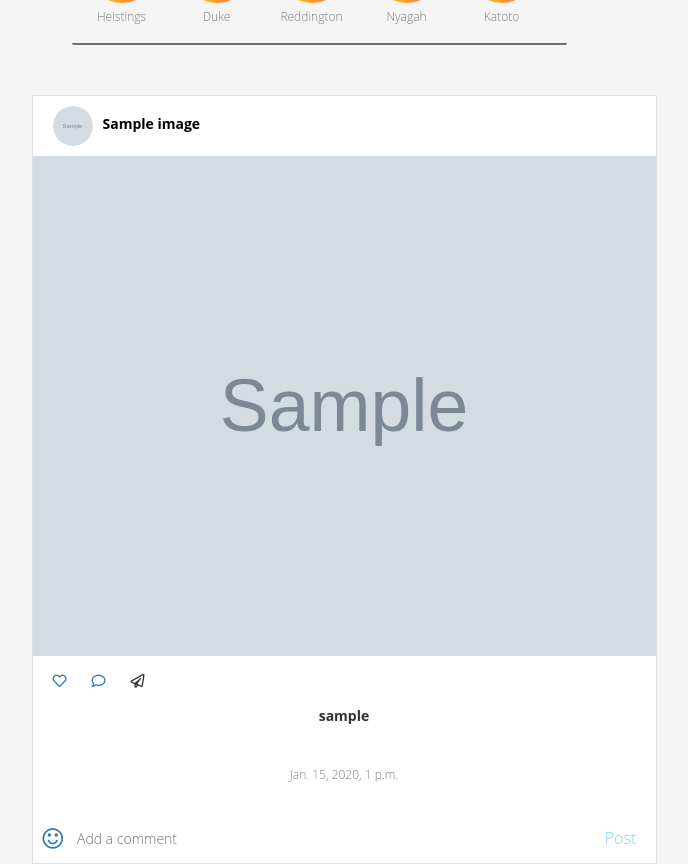
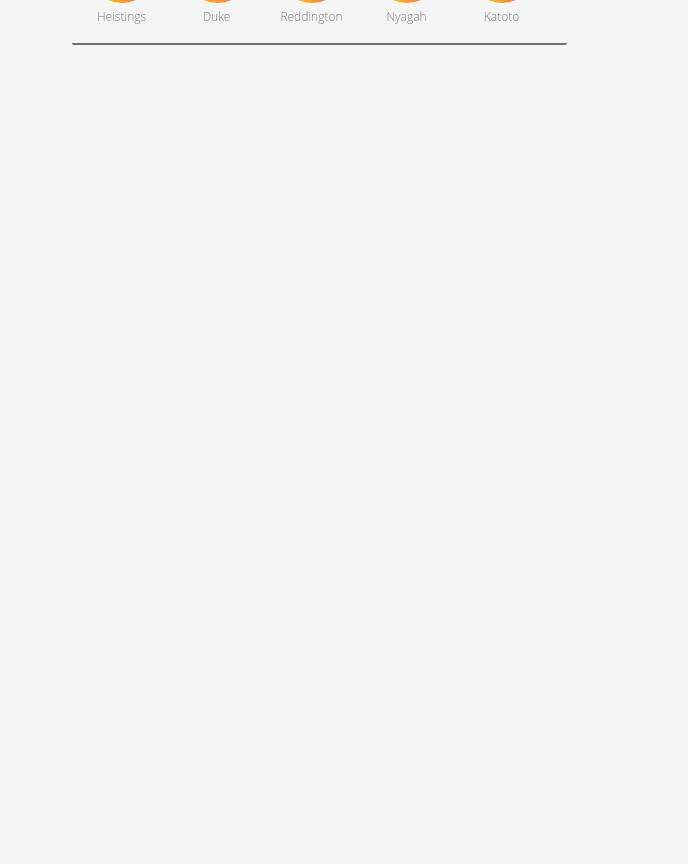
Before and after one commit to Nyagahisaac/instagram, a Django app: page / in a window 1280 px wide. Shown: the part 230-1094 px from the top of the page, without its empty margins (281-969 px from the left). After the commit the page ends 275 px from the top, so only its background shows below. Run offline with Django 3.2, Linux system fonts and the light colour scheme; a user stored in the database is signed in; tables that the repository leaves empty hold one stand-in row (values such as "Sample post"); grey boxes marked "Sample" are stand-in pictures; some libraries are stand-ins or nearby versions; some web fonts are replaced.

Commit message:
content in home .html

```diff
--- a/instagram/templates/home.html
+++ b/instagram/templates/home.html
@@ -5,6 +5,13 @@
 <html lang="en">
 
 <head>
+
+
+
+
+
+
+
   <meta charset="UTF-8">
   <meta http-equiv="X-UA-Compatible" content="IE=edge">
   <meta name="viewport" content="width=device-width, initial-scale=1.0">
@@ -55,48 +62,6 @@
       </div>
 
 
-      {% for img in image %}
-      <section class="main">
-        <div class="wrapper">
-          <div class="left-col">
-
-            <div class="post">
-              <div class="info">
-                <div class="user">
-                  <div class="profile-pic"><img src="{{img.image.url}}" alt=""></div>
-                  <p class="username">{{img.name}}</p>
-                </div>
-
-              </div>
-
-              <img src="{{img.image.url}}" class="post-image" alt="">
-              <div class="post-content">
-                <div class="reaction-wrapper">
-                  <span class="icons" style="padding-right: 25px;"> <a href="#"> <i
-                        class="far fa-heart"></i></i></a></span>
-                  <span class="icons" style="padding-right: 25px;"> <a href="#"> <i
-                        class="far fa-comment"></i></a></span>
-                  <i class="far fa-paper-plane"></i>
-                </div>
-                <p class="likes">{{img.likes}}</p>
-                <p class="description"><span> </span> </p>
-                <p class="post-time">{{img.post_date}}</p>
-              </div>
-              <a href="">
-                <div class="comment-wrapper">
-                  <i class="fa fa-smile-o" style="font-size:24px; padding-left: 10px;" ></i>
-                  <input type="text" class="comment-box" placeholder="Add a comment">
-                  <button class="comment-btn">post</button>
-                </div>
-              </a>
-            </div>
-          </div>
-        </div>
-      </section>
-      {% empty %}
-      <p>There are no posts yet</p>
-      {% endfor %}
-
 
     </div>
 
```
Also changed, not shown: instagram/templates/base.html (+0 -7 lines).
